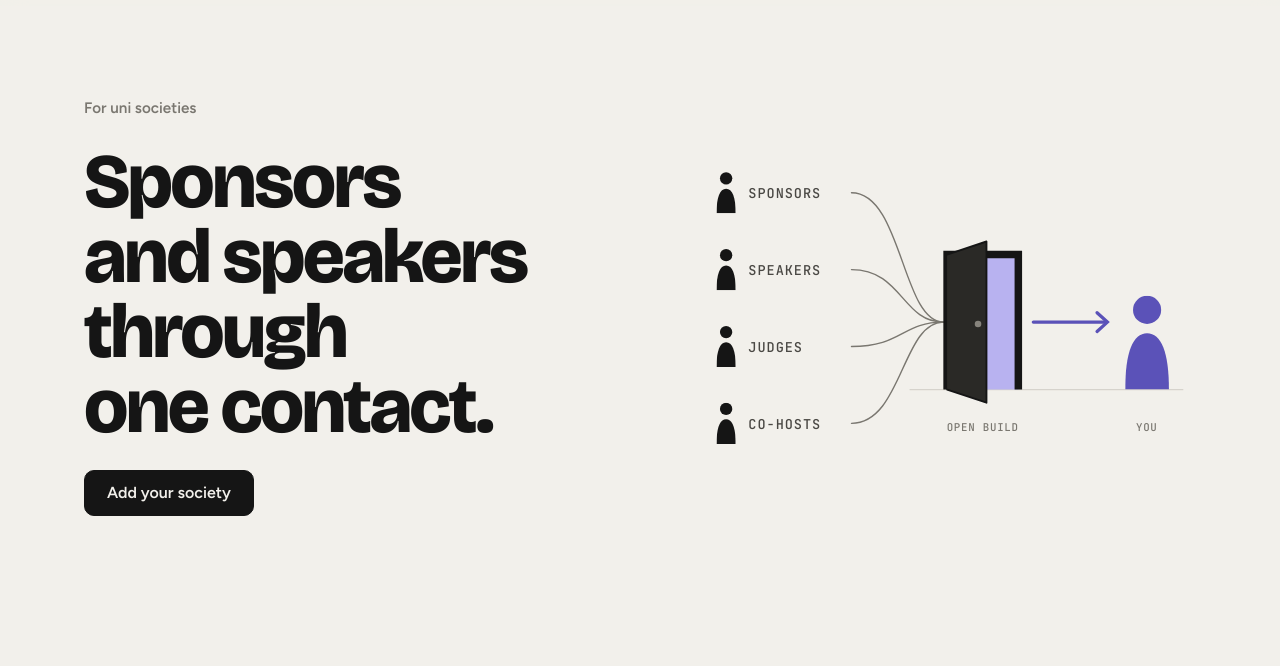
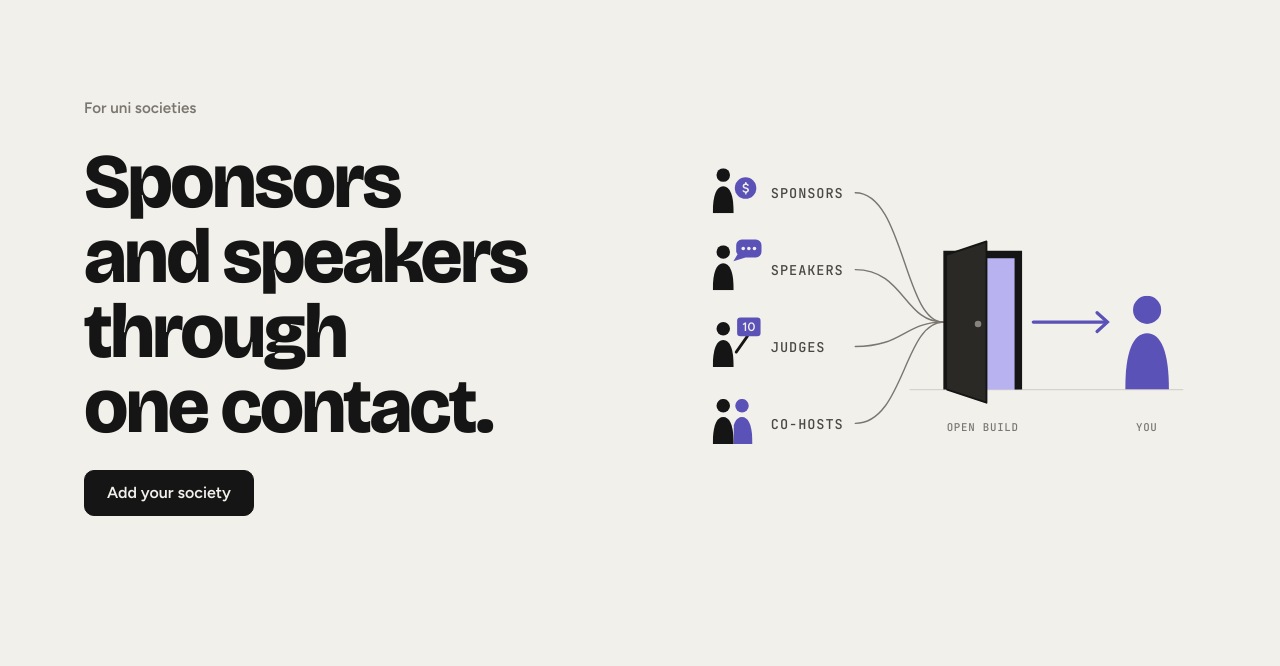
Before and after one commit to Harish3741/openbuild-site, a plain HTML site: page societies.html in a window 1280 px wide. Shown: the part 71-737 px from the top of the page. Drawn offline with nearby package versions, Linux system fonts and the light colour scheme.

Commit message:
Societies drawing: each figure shows its role (coin, speech bubble, score card, a pair of co-hosts)
Co-Authored-By: Claude <noreply@anthropic.com>

```diff
--- a/societies.html
+++ b/societies.html
@@ -174,9 +174,11 @@ header.top.scrolled{border-bottom-color:var(--line)}
 .d-lkgap{stroke:var(--paper);stroke-width:21}
 .d-lens{fill:var(--lav-wash)}
 .d-hole{fill:var(--paper)}
+.d-halo{stroke:var(--paper);stroke-width:5;paint-order:stroke}
 .draw text{font:500 11.5px var(--f-mono);letter-spacing:.07em;fill:var(--ink-3);text-transform:uppercase}
 /* The labels are drawn in the SVG's own units, so on a phone they shrink with the drawing: make them bigger there */
 .draw text.d-lab{font-size:14.5px;fill:var(--ink-2)}
+.draw text.d-sym{font:700 15px var(--f-body);letter-spacing:0;fill:var(--paper)}
 @media (max-width:560px){.draw text{font-size:15px}}
 
 /* Photo cards: what the page promises, each beside a photo of it happening (audience pages) */
@@ -387,11 +389,11 @@ footer{background:var(--night);color:#F2F0EB;padding-block:clamp(40px,6vw,96px)
       <a class="btn btn-ink" href="#join">Add your society</a>
     </div>
     <figure class="draw" data-reveal>
-      <svg viewBox="0 16 520 312" role="img" aria-label="Drawing: sponsors, speakers, judges and co-hosts all reach you through one door, Open Build.">
-        <use href="#d-pawn" class="d-ink" x="8" y="30" width="20.5" height="44"/><text class="d-lab" x="42" y="58">Sponsors</text><path class="d-faint" d="M152 52C206 52 206 190 250 190"/>
-        <use href="#d-pawn" class="d-ink" x="8" y="112" width="20.5" height="44"/><text class="d-lab" x="42" y="140">Speakers</text><path class="d-faint" d="M152 134C206 134 206 190 250 190"/>
-        <use href="#d-pawn" class="d-ink" x="8" y="194" width="20.5" height="44"/><text class="d-lab" x="42" y="222">Judges</text><path class="d-faint" d="M152 216C206 216 206 190 250 190"/>
-        <use href="#d-pawn" class="d-ink" x="8" y="276" width="20.5" height="44"/><text class="d-lab" x="42" y="304">Co-hosts</text><path class="d-faint" d="M152 298C206 298 206 190 250 190"/>
+      <svg viewBox="0 16 520 312" role="img" aria-label="Drawing: a sponsor with a coin, a speaker talking, a judge holding up a score and a pair of co-hosts all reach you through one door, Open Build.">
+        <use href="#d-pawn" class="d-ink" x="4" y="26" width="22.4" height="48"/><circle class="d-you" cx="39" cy="47" r="11.5"/><text class="d-sym" x="39" y="52.3" text-anchor="middle">$</text><text class="d-lab" x="66" y="58">Sponsors</text><path class="d-faint" d="M156 52C208 52 208 190 250 190"/>
+        <use href="#d-pawn" class="d-ink" x="4" y="108" width="22.4" height="48"/><path class="d-you" d="M35 102H50A6 6 0 0 1 56 108V115A6 6 0 0 1 50 121H39L26 125L30.5 117.5A6 6 0 0 1 29 115V108A6 6 0 0 1 35 102Z"/><circle class="d-hole" cx="36.5" cy="111.5" r="1.9"/><circle class="d-hole" cx="42.5" cy="111.5" r="1.9"/><circle class="d-hole" cx="48.5" cy="111.5" r="1.9"/><text class="d-lab" x="66" y="140">Speakers</text><path class="d-faint" d="M156 134C208 134 208 190 250 190"/>
+        <use href="#d-pawn" class="d-ink" x="4" y="190" width="22.4" height="48"/><path class="d-line" style="stroke-width:3" d="M41 205L29 222"/><rect class="d-you" x="30" y="185" width="25" height="20" rx="3.5"/><text class="d-sym" style="font-size:13px" x="42.5" y="199.8" text-anchor="middle">10</text><text class="d-lab" x="66" y="222">Judges</text><path class="d-faint" d="M156 216C208 216 208 190 250 190"/>
+        <use href="#d-pawn" class="d-you" x="24" y="272" width="22.4" height="48"/><use href="#d-pawn" class="d-ink d-halo" x="4" y="272" width="22.4" height="48"/><text class="d-lab" x="66" y="304">Co-hosts</text><path class="d-faint" d="M156 298C208 298 208 190 250 190"/>
         <path class="d-ground" d="M214 262H506"/>
         <path class="d-lav" d="M254 262V118H330V262Z"/>
         <path class="d-frame" d="M254 262V118H330V262"/>
--- a/src/parts/style.css
+++ b/src/parts/style.css
@@ -166,9 +166,11 @@ header.top.scrolled{border-bottom-color:var(--line)}
 .d-lkgap{stroke:var(--paper);stroke-width:21}
 .d-lens{fill:var(--lav-wash)}
 .d-hole{fill:var(--paper)}
+.d-halo{stroke:var(--paper);stroke-width:5;paint-order:stroke}
 .draw text{font:500 11.5px var(--f-mono);letter-spacing:.07em;fill:var(--ink-3);text-transform:uppercase}
 /* The labels are drawn in the SVG's own units, so on a phone they shrink with the drawing: make them bigger there */
 .draw text.d-lab{font-size:14.5px;fill:var(--ink-2)}
+.draw text.d-sym{font:700 15px var(--f-body);letter-spacing:0;fill:var(--paper)}
 @media (max-width:560px){.draw text{font-size:15px}}
 
 /* Photo cards: what the page promises, each beside a photo of it happening (audience pages) */
```
Also changed, not shown: door.html (+2 -0 lines), index.html (+2 -0 lines), partners.html (+2 -0 lines), src/pages/societies.html (+5 -5 lines), 1 other file.
